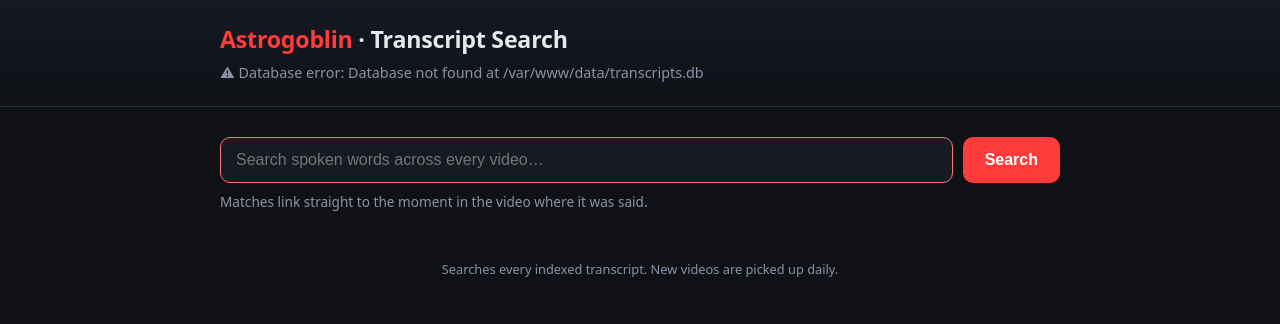
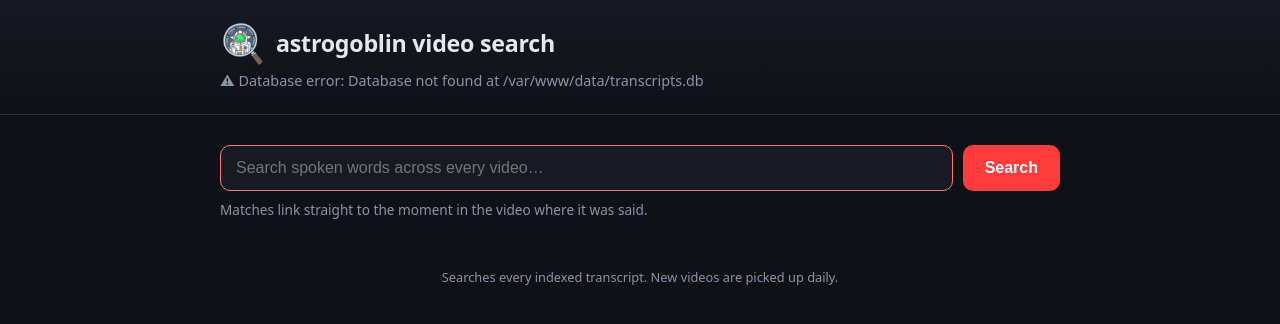
Before and after one commit to jammaloo/AstroGoblinSearch, a PHP site: page / in a window 1280 px wide. Shown: the top 324 px of the page. Run offline with PHP 8.4, Linux system fonts and the light colour scheme.

Commit message:
Resize logo for web and rebrand header

```diff
--- a/web/index.php
+++ b/web/index.php
@@ -212,7 +212,7 @@
 <head>
   <meta charset="utf-8">
   <meta name="viewport" content="width=device-width, initial-scale=1">
-  <title><?= e(CHANNEL_NAME) ?> — Transcript Search</title>
+  <title>astrogoblin video search</title>
   <style>
     :root {
       --bg: #0f1117; --panel: #171a23; --panel-2: #1f2330; --border: #2a2f3d;
@@ -223,8 +223,9 @@
     body { margin: 0; font-family: ui-sans-serif, system-ui, -apple-system, "Segoe UI", Roboto, sans-serif; background: var(--bg); color: var(--text); line-height: 1.55; }
     header.top { border-bottom: 1px solid var(--border); padding: 22px 24px; background: linear-gradient(180deg, #161922, var(--bg)); }
     .wrap { max-width: 880px; margin: 0 auto; padding: 0 20px; }
-    header.top h1 { margin: 0 0 4px; font-size: 1.45rem; letter-spacing: -0.01em; }
-    header.top h1 .ac { color: var(--accent); }
+header.top .brand { display: flex; align-items: center; gap: 12px; margin-bottom: 4px; }
+header.top .brand .logo { width: 44px; height: 44px; flex: 0 0 auto; display: block; border-radius: 9px; }
+header.top h1 { margin: 0; font-size: 1.45rem; letter-spacing: -0.01em; }
     .meta { color: var(--muted); font-size: 0.9rem; }
     .meta b { color: var(--text); font-weight: 600; }
     .search { padding: 30px 0 8px; }
@@ -261,7 +262,10 @@
 <body>
   <header class="top">
     <div class="wrap">
-      <h1><span class="ac"><?= e(CHANNEL_NAME) ?></span> · Transcript Search</h1>
+      <div class="brand">
+        <img src="logo.png" alt="" width="44" height="44" class="logo">
+        <h1>astrogoblin video search</h1>
+      </div>
 <?php if ($db_error !== null): ?>
       <div class="meta">⚠ Database error: <?= e($db_error) ?></div>
 <?php else: ?>
```
Also changed, not shown: web/logo-full.png (added), web/logo.png (added).
